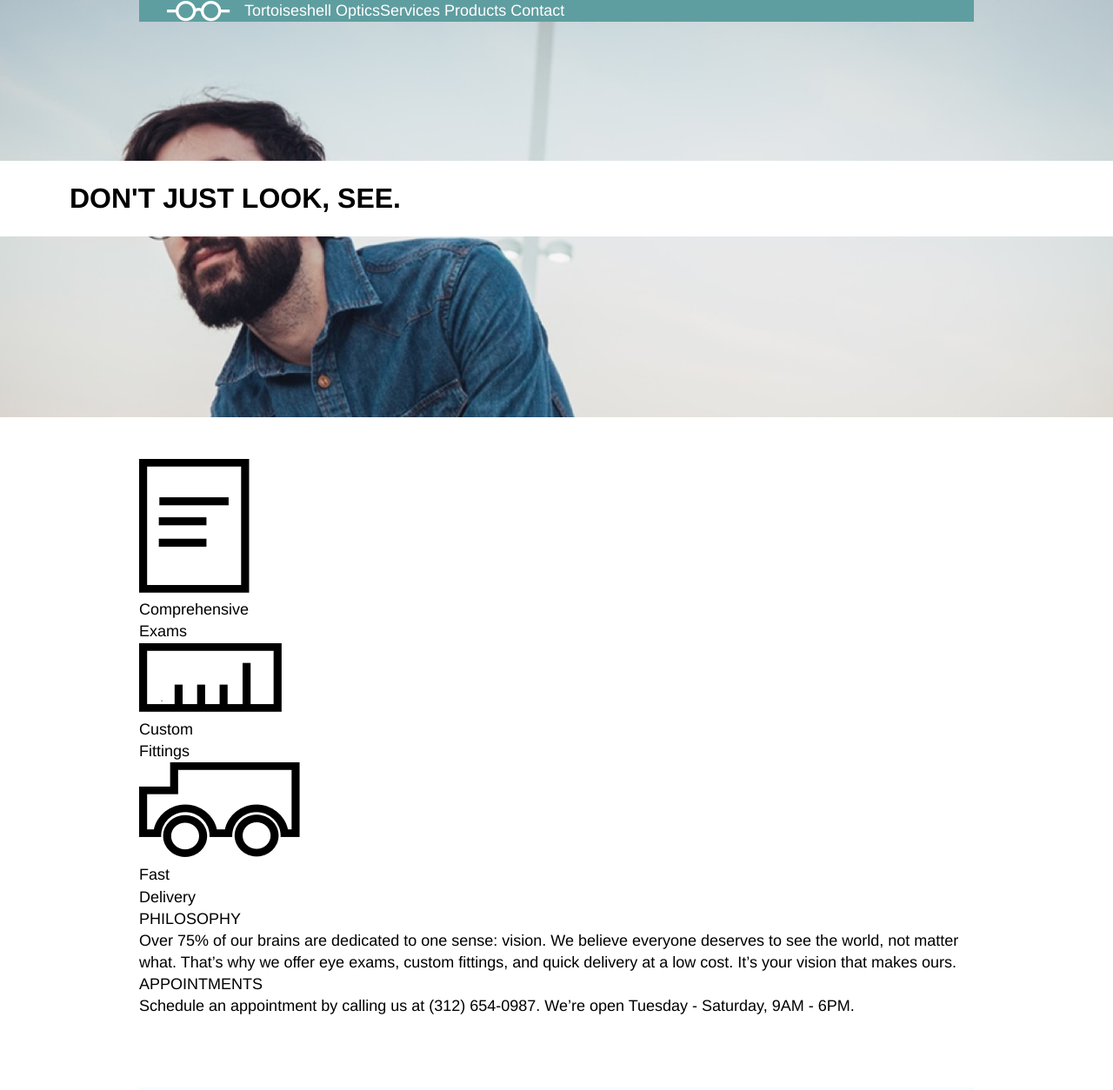
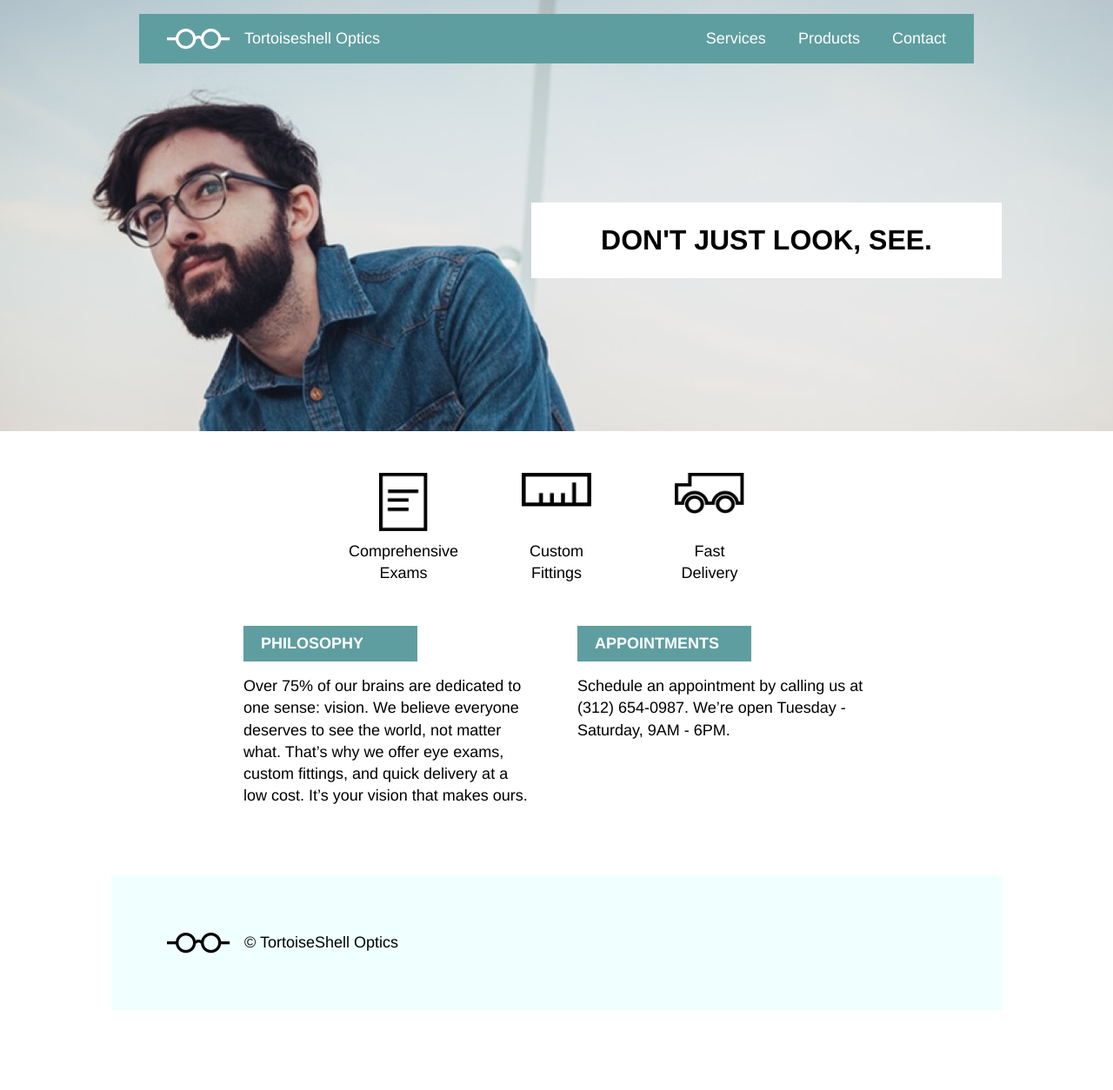
Before and after one commit to bdobel/tortoiseshellOptics, a plain HTML site: page index.html in a window 1280 px wide. Shown: the top 1254 px of the page at 87% size. After the commit the page ends 1162 px from the top, so only its background shows below. Drawn offline with Linux system fonts and the light colour scheme.

Commit message:
update index.html for desktop.

```diff
--- a/index.html
+++ b/index.html
@@ -8,68 +8,52 @@
   </head>
   <body>
     <!-- heading -->
-    <div class="header">
-      <div class="banner">
+    <header>
+      <nav class="container">
+        <div class="company">
           <img src="./resources/img/logo-white.png" alt="reading glasses">
           <span>Tortoiseshell Optics</span>
-        <div class="navigation">
+        </div>
+        <div class="menu">
           <ul>
             <li>Services</li>
             <li>Products</li>
             <li>Contact</li>
           </ul>
         </div>
-      </div>
-      <div class="title">
+          <ul class="menu-mobile">
+            <li>Menu</li>
+          </ul>
+      </nav>
+      <div class="flex container">
+        <div class="banner">
           <h1>DON'T JUST LOOK, SEE.</h1>
         </div>
       </div>
+    </header>
 
-    <!-- main content -->
-    <div class="main">
+    <!-- content: featured services -->
+    <section class="services">
 
-      <div class="container">
-
-        <div class="services">
-
-          <div class="content left">
-            <div class="content-image">
-              <img src="./resources/img/paper-icon.png" alt="sheet of paper">
-            </div>
-            <div class="content-title">
-              <h3>Comprehensive</h3>
-              <h3>Exams</h3>
-            </div>
+      <div class="service">
+        <img src="./resources/img/paper-icon.png" class="paper-icon" alt="sheet of paper">
+        <div>Comprehensive Exams</div>
       </div>
 
-          <div class="content center">
-            <div class="content-image">
-              <img src="./resources/img/ruler-icon.png" alt="ruler">
-            </div>
-            <div class="content-title">
-              <h3>Custom</h3>
-              <h3>Fittings</h3>
-            </div>
+      <div class="service">
+        <img src="./resources/img/ruler-icon.png" class="ruler-icon" alt="ruler">
+        <div>Custom Fittings</div>
       </div>
 
-          <div class="content center">
-            <div class="content-image">
-              <img src="./resources/img/truck-icon.png" alt="ruler">
-            </div>
-            <div class="content-title">
-              <h3>Fast</h3>
-              <h3>Delivery</h3>
-            </div>
+      <div class="service">
+        <img src="./resources/img/truck-icon.png" class="truck-icon" alt="truck">
+        <div>Fast Delivery</div>
       </div>
 
-        </div>
+    </section>
 
-      </div>
-
-      <!-- about -->
-      <div class="container">
-
-        <div class="about">
+    <!-- content: about -->
+    <section class="about container">
 
       <div class="about-column">
         <h2>PHILOSOPHY</h2>
@@ -81,15 +65,14 @@
         <p>Schedule an appointment by calling us at (312) 654-0987. We’re open Tuesday - Saturday, 9AM - 6PM.</p>
       </div>
 
-        </div>
+    </section>
 
-      </div>
-
-    </div>
-
+    <!-- footer -->
     <footer class="container">
       <img src="./resources/img/logo-black.png" alt="reading glasses">
       <span>&copy TortoiseShell Optics</span>
     </footer>
+
   </body>
+
 </html>
--- a/resources/css/style.css
+++ b/resources/css/style.css
@@ -1,70 +1,84 @@
 body {
   font-size: 18px;
   line-height: 1.4;
-  font-family: helvetica;
+  font-family: helvetica, sans-serif;
 }
 
 /* header */
-.header {
+header {
   height: 30rem;
   background-image: url("../img/glasses-bg.png");
   background-repeat: no-repeat;
   background-position: center;
   background-size: cover;
-  margin-bottom: 3rem;
-  }
-
-.banner {
-  color: white;
-  background-color: cadetblue;
-  width: 960px;
-  margin: auto;
-  display: flex;
-  align-items: center;
-  z-index: 1;
-  margin-bottom: 10rem;
+  padding-top: 1rem;
 }
 
-.banner img {
-  height: 1.5rem;
-  margin-left: 2rem;
+.container {
+  max-width: 960px;
+  margin: auto;
 }
 
-.banner span {
-  margin-left: 1rem;
-}
-
-.navigation {
-  text-align: right;
+/* navigation */
+@media screen and (max-width: 700px) {
+    .menu {
+      display: none;
+    }
+    .menu-mobile {
+      display: block;
+    }
 }
 
 nav {
-  text-align: right;
+  display: flex;
+  align-items: center;
+  justify-content: space-between;
+  padding: 1rem 0;
+  color: white;
+  background-color: cadetblue;
 }
 
-nav span {
-  display: inline-block;
-  padding: 1rem 2rem 1rem 0rem;
+nav div {
+  display: flex;
+  align-items: center;
 }
 
-a {
-  text-decoration: none;
-  color: white;
+nav img {
+  height: 1.5rem;
+  padding-left: 2rem;
+  padding-right: 1rem;
+}
+
+.menu-mobile {
+  display: none;
 }
 
 ul {
   margin-right: 1rem;
 }
 
-li {
+ul li {
   display: inline;
+  padding: 0 1rem;
 }
 
-.title {
+/* caption */
+header .flex {
+  justify-content: flex-end;
+}
+
+.flex {
+  display: flex;
+}
+
+.banner {
+  display: inline-block;
+  margin-top: 10rem;
+  margin-right: -2rem;
   background-color: white;
 }
 
-.title h1 {
+h1 {
   font-weight: bold;
   font-size: 2rem;
   line-height: 1.2;
@@ -72,25 +86,63 @@ li {
 }
 
 /* main content */
+
+/* services */
+.services {
+  display: flex;
+  justify-content: center;
+}
+
+.service {
+  display: flex;
+  flex-direction: column;
+  justify-content: space-between;
+  align-items: center;
+  text-align: center;
+  height: 8rem;
+  width: 5rem;
+  margin: 3rem;
+}
+
+.service img.paper-icon {
+  width: 3.5rem;
+}
+
+.service img.ruler-icon
+, .service img.truck-icon {
+  width: 5rem;
+}
+
+/* about */
 .about {
+  display: flex;
+  justify-content: center;
+}
+
+.about-column h2 {
+  max-width: 10rem;
+  font-weight: bold;
+  padding: 0.5rem 1.25rem;
+  color: white;
+  background-color: cadetblue;
+  margin-bottom: 1rem;
+}
+
+.about-column {
+  width: 35%;
+  margin: 0 2.5%;
   margin-bottom: 5rem;
 }
-/* ############# */
-.container {
-  max-width: 960px;
-  margin: auto;
+/* footer */
+footer {
   display: flex;
   align-items: center;
-}
-/* about */
-
-
-/* footer */
-footer {
+  padding: 4rem 2rem;
   background-color: azure;
 }
 
 footer img {
-  padding: 4rem 1rem 4rem 4rem;
+  padding-right: 1rem;
+  padding-left: 2rem;
   height: 1.5rem;
 }
```
Lines whose indentation alone changed are shown as unchanged.
